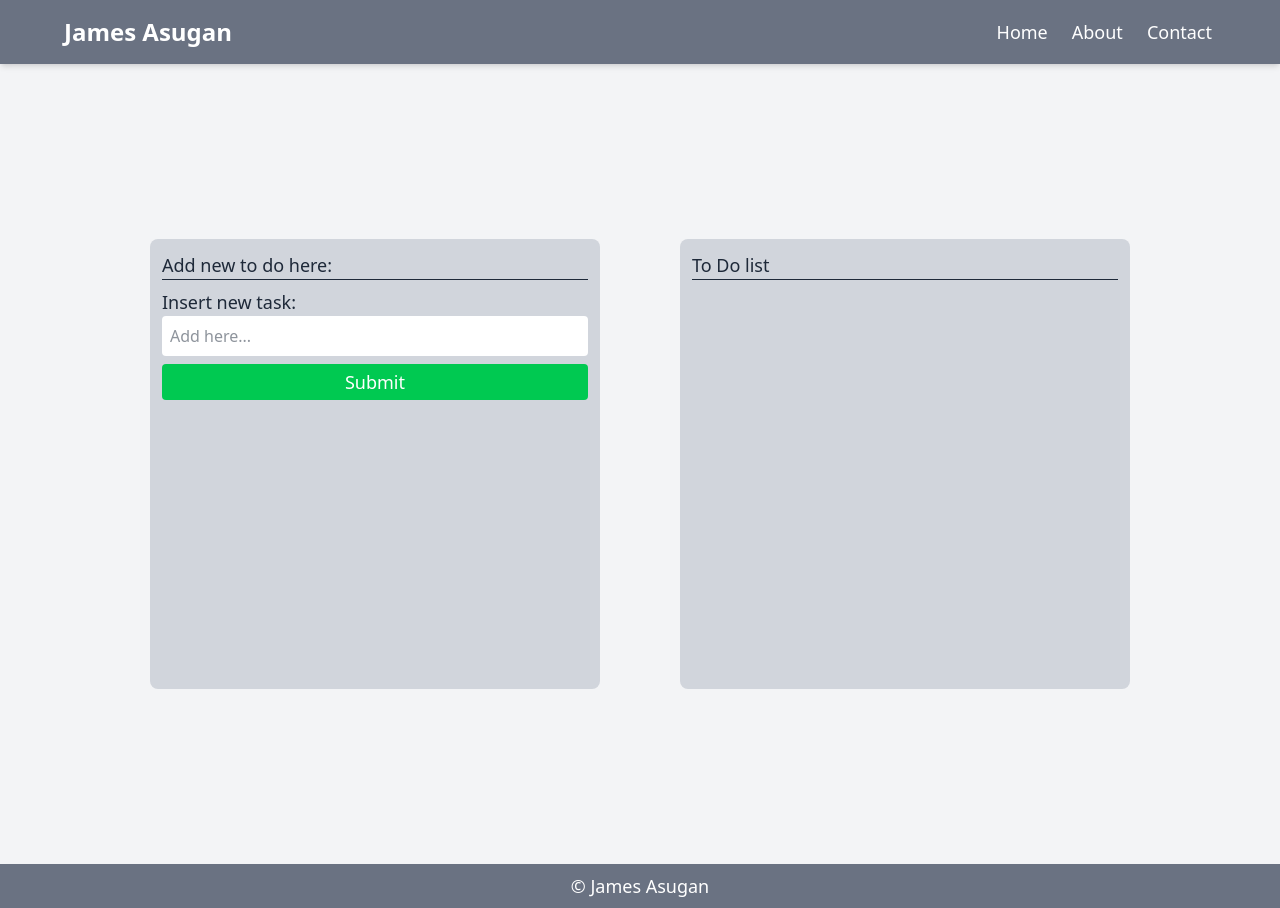
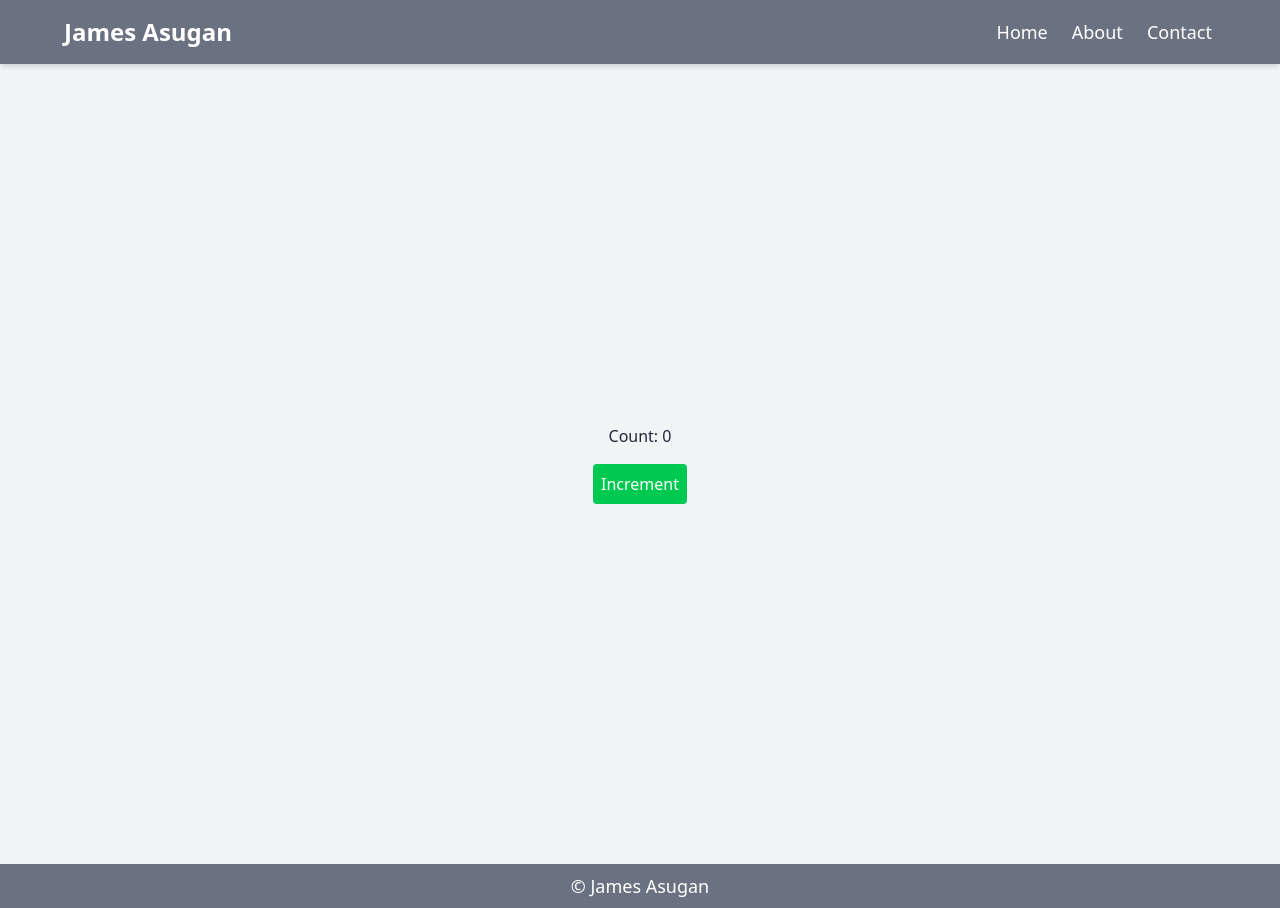
Before and after one commit to jamesasugan/100Days_of_Learning_React, a React (Vite) app: page / in a window 1280 px wide. Built offline with nearby package versions, Linux system fonts and the light colour scheme.

Commit message:
Day 21: Intro to useEffect()

```diff
--- a/src/App.jsx
+++ b/src/App.jsx
@@ -10,6 +10,7 @@ import Profile from './components/Profile.jsx';
 import ShowMore from './components/ShowMore.jsx';
 import ToDo from './components/ToDo.jsx';
 import ToggleBox from './components/ToggleBox.jsx';
+import UseEffectIntro from './components/UseEffectIntro.jsx';
 import UserInfo from './components/UserInfo.jsx';
 
 function App() {
@@ -32,7 +33,8 @@ function App() {
            {/* <ShowMore /> */}
            {/* <UserInfo /> */}
            {/* <FormPrac /> */}
-           <ToDo />
+           {/* <ToDo /> */}
+           <UseEffectIntro />
         </main>
         <Footer />
 
--- /dev/null
+++ b/src/components/UseEffectIntro.jsx
@@ -0,0 +1,18 @@
+import { useEffect, useState } from 'react'
+
+const UseEffectIntro = () => {
+    const [count, setCount] = useState(0);
+
+    useEffect(() =>{
+        console.log("Count changed: ", count);
+    }, [count]);
+
+    return (
+        <div className='flex flex-col items-center h-screen gap-4 justify-center w-full'>
+            <p>Count: {count}</p>
+            <button onClick={() => setCount(prev => prev + 1)} className='bg-green-500 text-white p-2 rounded hover:bg-green-600 transition duration-75 cursor-pointer'>Increment</button>
+        </div>
+    )
+}
+
+export default UseEffectIntro
```
